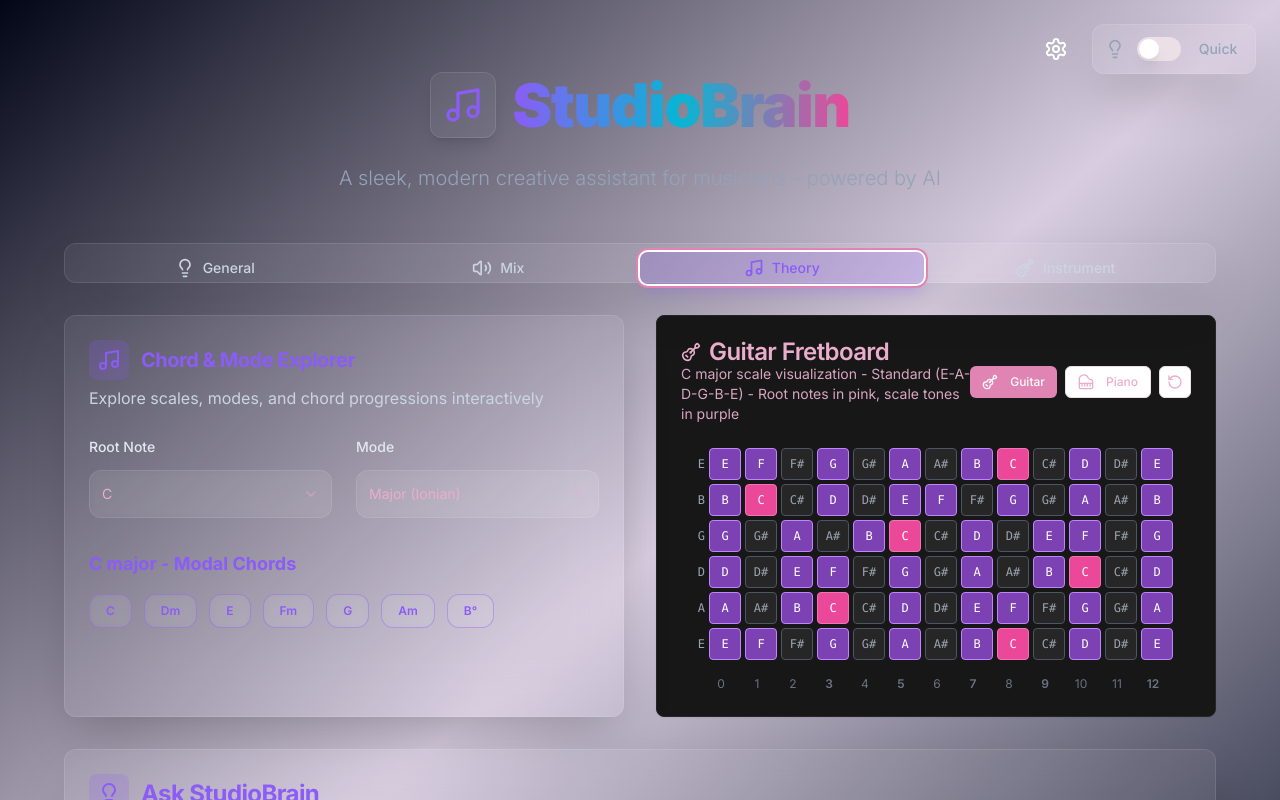
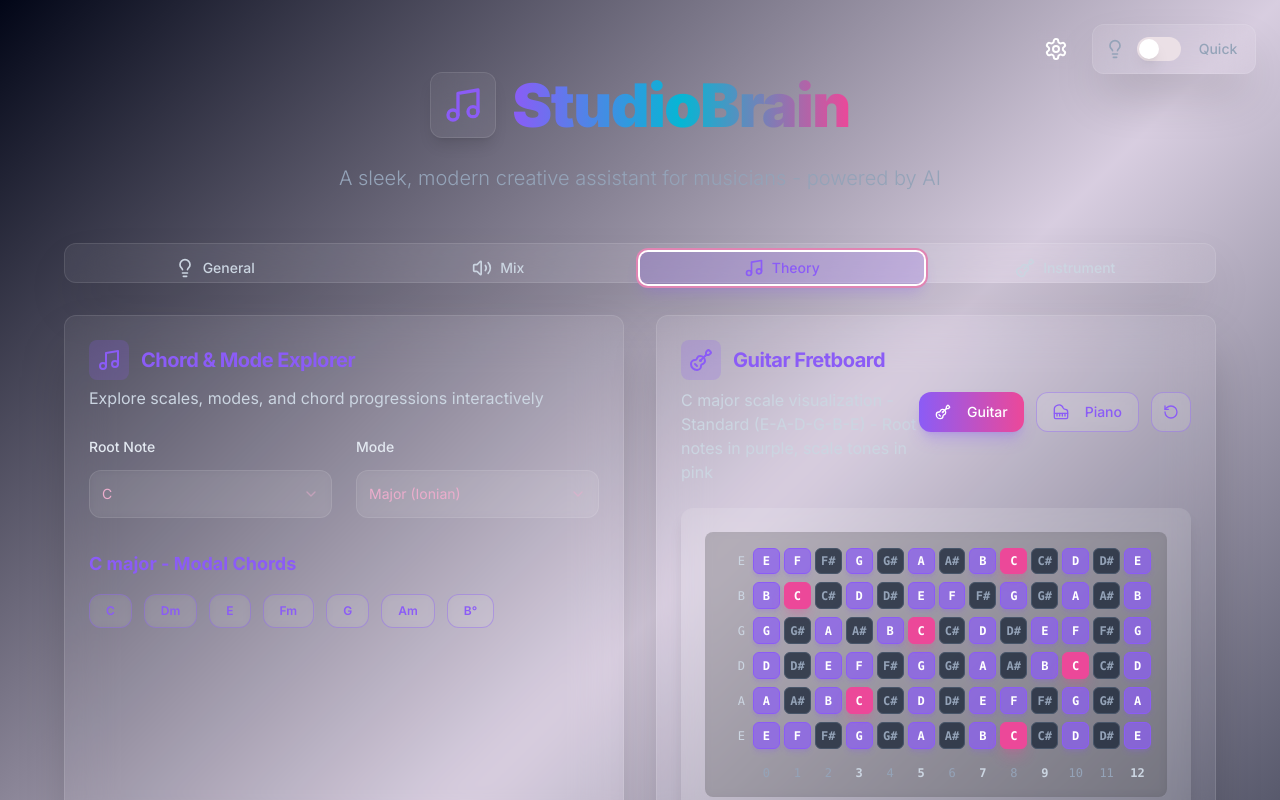
Before and after one commit to jtiovino/studiobrain, a Next.js app: page / in a window 1280 px wide. Both pictures are taken after a click on the tab "Theory". Shown: the top 800 px of the page. Built offline with nearby package versions, Linux system fonts and the light colour scheme.

Commit message:
v0.3.1 all modules look good

```diff
--- a/app/page.tsx
+++ b/app/page.tsx
@@ -338,8 +338,8 @@ export default function StudioBrain() {
     return fretboard
   }
 
-  // Piano keyboard layout (2 octaves starting from C)
-  const generatePianoKeys = (scaleNotes: string[], selectedChord: string, startOctave = 3, numOctaves = 2): PianoKey[] => {
+  // Piano keyboard layout (1 octave starting from C)
+  const generatePianoKeys = (scaleNotes: string[], selectedChord: string, startOctave = 3, numOctaves = 1): PianoKey[] => {
     const notes = ["C", "C#", "D", "D#", "E", "F", "F#", "G", "G#", "A", "A#", "B"]
     const keys: PianoKey[] = []
 
@@ -367,7 +367,7 @@ export default function StudioBrain() {
   // Memoized values to prevent unnecessary re-renders
   const scaleNotes = React.useMemo(() => generateScaleNotes(), [selectedChord, selectedMode])
   const fretboard = React.useMemo(() => generateFretboardNotes(), [currentTuning])
-  const pianoKeys = React.useMemo(() => generatePianoKeys(scaleNotes, selectedChord), [scaleNotes, selectedChord])
+  const pianoKeys = React.useMemo(() => generatePianoKeys(scaleNotes, selectedChord, 3, 1), [scaleNotes, selectedChord])
 
   // Display tuning strings based on flip state
   const displayTuningStrings = fretboardFlipped ? [...currentTuning.strings].reverse() : currentTuning.strings
@@ -796,36 +796,54 @@ export default function StudioBrain() {
               </Card>
 
               {/* Guitar Fretboard/Piano Visualization */}
-              <Card className={`bg-neutral-900 border-neutral-800 transition-all duration-300 ${scaleChangeAnimation || tuningChangeAnimation || flipAnimation ? lessonMode ? 'ring-2 ring-sky-400/50 shadow-lg shadow-sky-400/20' : 'ring-2 ring-primary/50 shadow-lg shadow-primary/20' : ''}`}>
-                <CardHeader>
+              <Card className={`bg-glass-bg backdrop-blur-xl border border-glass-border rounded-xl shadow-2xl transition-all duration-300 ${scaleChangeAnimation || tuningChangeAnimation || flipAnimation ? lessonMode ? 'ring-2 ring-neon-cyan/50 shadow-lg shadow-neon-cyan/20' : 'ring-2 ring-neon-purple/50 shadow-lg shadow-neon-purple/20' : ''}`}>
+                <CardHeader className="pb-6">
                   <div className="flex items-center justify-between">
                     <div>
-                      <CardTitle className={`flex items-center gap-2 ${lessonMode ? 'text-sky-400' : ''}`}>
-                        {visualizerView === 'guitar' ? <Guitar className={`w-5 h-5 ${lessonMode ? 'text-sky-400' : ''}`} /> : <Piano className={`w-5 h-5 ${lessonMode ? 'text-sky-400' : ''}`} />}
+                      <CardTitle className={`flex items-center gap-3 text-xl font-bold ${lessonMode ? 'text-neon-cyan' : 'text-neon-purple'}`}>
+                        <div className={`p-2 rounded-lg ${lessonMode ? 'bg-neon-cyan/20' : 'bg-neon-purple/20'}`}>
+                          {visualizerView === 'guitar' ? <Guitar className={`w-6 h-6 ${lessonMode ? 'text-neon-cyan' : 'text-neon-purple'}`} /> : <Piano className={`w-6 h-6 ${lessonMode ? 'text-neon-cyan' : 'text-neon-purple'}`} />}
+                        </div>
                         {visualizerView === 'guitar' ? 'Guitar Fretboard' : 'Piano Keyboard'}
                       </CardTitle>
-                      <CardDescription className={lessonMode ? 'text-sky-300' : ''}>
-                        {selectedChord} {selectedMode} scale visualization {visualizerView === 'guitar' ? `- ${currentTuning.name}` : '- 2 Octaves (C3-B4)'} - Root notes in {lessonMode ? 'cyan, scale tones in blue' : 'pink, scale tones in purple'}
+                      <CardDescription className="text-slate-300 text-base mt-2">
+                        {selectedChord} {selectedMode} scale visualization {visualizerView === 'guitar' ? `- ${currentTuning.name}` : '- One Octave (C3-B3)'} - Root notes in {lessonMode ? 'cyan, scale tones in blue' : 'purple, scale tones in pink'}
                       </CardDescription>
                     </div>
-                    <div className="flex flex-col sm:flex-row items-end sm:items-center gap-2">
-                      <div className="flex items-center gap-2">
+                    <div className="flex flex-col sm:flex-row items-end sm:items-center gap-3">
+                      <div className="flex items-center gap-3">
                         <Button
                           variant={visualizerView === 'guitar' ? 'default' : 'outline'}
                           size="sm"
                           onClick={() => setVisualizerView('guitar')}
-                          className={`h-8 text-xs ${lessonMode ? (visualizerView === 'guitar' ? 'bg-sky-400 hover:bg-sky-500 text-white hover:text-white' : 'border-sky-400 text-sky-400 hover:bg-sky-400/20 hover:text-sky-300') : ''}`}
+                          className={`h-10 px-4 rounded-xl font-medium transition-all duration-300 ${
+                            visualizerView === 'guitar'
+                              ? lessonMode
+                                ? 'bg-gradient-to-r from-neon-cyan to-neon-blue text-black shadow-lg shadow-neon-cyan/30 hover:shadow-neon-cyan/50'
+                                : 'bg-gradient-to-r from-neon-purple to-neon-pink text-white shadow-lg shadow-neon-purple/30 hover:shadow-neon-purple/50'
+                              : lessonMode
+                                ? 'bg-white/10 backdrop-blur-md border-neon-cyan/40 text-neon-cyan hover:bg-neon-cyan/10 hover:border-neon-cyan'
+                                : 'bg-white/10 backdrop-blur-md border-neon-purple/40 text-neon-purple hover:bg-neon-purple/10 hover:border-neon-purple'
+                          }`}
                         >
-                          <Guitar className="w-3 h-3 mr-1" />
+                          <Guitar className="w-4 h-4 mr-2" />
                           <span className="hidden sm:inline">Guitar</span>
                         </Button>
                         <Button
                           variant={visualizerView === 'piano' ? 'default' : 'outline'}
                           size="sm"
                           onClick={() => setVisualizerView('piano')}
-                          className={`h-8 text-xs ${lessonMode ? (visualizerView === 'piano' ? 'bg-sky-400 hover:bg-sky-500 text-white hover:text-white' : 'border-sky-400 text-sky-400 hover:bg-sky-400/20 hover:text-sky-300') : ''}`}
+                          className={`h-10 px-4 rounded-xl font-medium transition-all duration-300 ${
+                            visualizerView === 'piano'
+                              ? lessonMode
+                                ? 'bg-gradient-to-r from-neon-cyan to-neon-blue text-black shadow-lg shadow-neon-cyan/30 hover:shadow-neon-cyan/50'
+                                : 'bg-gradient-to-r from-neon-purple to-neon-pink text-white shadow-lg shadow-neon-purple/30 hover:shadow-neon-purple/50'
+                              : lessonMode
+                                ? 'bg-white/10 backdrop-blur-md border-neon-cyan/40 text-neon-cyan hover:bg-neon-cyan/10 hover:border-neon-cyan'
+                                : 'bg-white/10 backdrop-blur-md border-neon-purple/40 text-neon-purple hover:bg-neon-purple/10 hover:border-neon-purple'
+                          }`}
                         >
-                          <Piano className="w-3 h-3 mr-1" />
+                          <Piano className="w-4 h-4 mr-2" />
                           <span className="hidden sm:inline">Piano</span>
                         </Button>
                         {visualizerView === 'guitar' && (
@@ -833,43 +851,44 @@ export default function StudioBrain() {
                             variant="outline"
                             size="sm"
                             onClick={handleFretboardFlip}
-                            className={`h-8 w-8 p-0 ${lessonMode ? 'border-sky-400 text-sky-400 hover:bg-sky-400/20 hover:text-sky-300' : ''}`}
+                            className={`h-10 w-10 p-0 rounded-xl transition-all duration-300 ${lessonMode ? 'bg-white/10 backdrop-blur-md border-neon-cyan/40 text-neon-cyan hover:bg-neon-cyan/10 hover:border-neon-cyan' : 'bg-white/10 backdrop-blur-md border-neon-purple/40 text-neon-purple hover:bg-neon-purple/10 hover:border-neon-purple'}`}
                             title={`${fretboardFlipped ? 'Standard view (High E top)' : 'Inverted view (Low E top)'}`}
                           >
-                            <RotateCcw className="w-3 h-3" />
+                            <RotateCcw className="w-4 h-4" />
                           </Button>
                         )}
                       </div>
                     </div>
                   </div>
                 </CardHeader>
-                <CardContent>
+                <CardContent className="pt-0 overflow-hidden">
                   {visualizerView === 'guitar' ? (
-                    <>
-                      <div>
-                        <div className={`space-y-1 transition-transform duration-400 ${flipAnimation ? 'scale-y-95' : ''}`}>
+                    <div className="bg-white/10 backdrop-blur-md rounded-xl p-4 sm:p-6 shadow-lg w-full">
+                      <div className="bg-black/20 backdrop-blur-sm rounded-lg p-3 sm:p-4">
+                        <div className={`w-full max-w-[600px] mx-auto transition-transform duration-400 ${flipAnimation ? 'scale-y-95' : ''}`}>
+                          <div className="space-y-1 sm:space-y-2">
                             {displayFretboard.map((string, stringIndex) => (
-                            <div key={stringIndex} className="flex items-center gap-1">
-                              <div className="w-6 text-xs font-mono text-gray-400 text-right flex-shrink-0">
+                              <div key={stringIndex} className="grid grid-cols-[auto_1fr] items-center gap-2">
+                                <div className="w-6 text-xs font-mono text-slate-300 text-right font-medium">
                                   {displayTuningStrings[stringIndex]}
                                 </div>
-                              <div className="flex gap-0.5 sm:gap-1">
+                                <div className="grid grid-cols-13 gap-0.5 sm:gap-1">
                                   {string.slice(0, 13).map((note, fretIndex) => {
                                     const isRoot = note === selectedChord
                                     const isInScale = scaleNotes.includes(note) && !isRoot
                                     return (
                                       <div
                                         key={fretIndex}
-                                      className={`w-5 h-5 sm:w-8 sm:h-8 border border-gray-600 rounded flex items-center justify-center text-xs font-mono transition-colors duration-200 flex-shrink-0 ${
+                                        className={`aspect-square border rounded-md flex items-center justify-center text-[9px] sm:text-xs font-mono font-bold transition-all duration-200 ${
                                           isRoot
-                                          ? lessonMode ? 'bg-cyan-400 text-white border-cyan-300' : 'bg-pink-500 text-white border-pink-400'
+                                            ? lessonMode ? 'bg-neon-cyan text-black border-neon-cyan shadow-lg shadow-neon-cyan/30' : 'bg-neon-pink text-white border-neon-pink shadow-lg shadow-neon-pink/30'
                                             : isInScale
-                                          ? lessonMode ? 'bg-blue-500/70 text-white border-blue-400' : 'bg-purple-500/70 text-white border-purple-400'
-                                          : 'bg-neutral-800 text-gray-400 hover:bg-gray-700'
+                                            ? lessonMode ? 'bg-neon-blue/70 text-white border-neon-blue shadow-md shadow-neon-blue/20' : 'bg-neon-purple/70 text-white border-neon-purple shadow-md shadow-neon-purple/20'
+                                            : 'bg-slate-800/80 text-slate-400 border-slate-600 hover:bg-slate-700/80 hover:border-slate-500'
                                         }`}
                                         title={`${note} ${isRoot ? '(Root)' : isInScale ? '(Scale)' : ''}`}
                                       >
-                                      <span className="text-xs">{fretIndex === 0 ? note : note}</span>
+                                        <span>{note}</span>
                                       </div>
                                     )
                                   })}
@@ -877,33 +896,36 @@ export default function StudioBrain() {
                               </div>
                             ))}
                           </div>
-                      </div>
-                      <div className="mt-4">
-                        <div className="flex justify-start text-xs text-gray-500 ml-6">
-                          <div className="flex items-center gap-0.5 sm:gap-1">
+                          <div className="mt-3 sm:mt-4">
+                            <div className="grid grid-cols-[auto_1fr] items-center gap-2">
+                              <div className="w-6"></div>
+                              <div className="grid grid-cols-13 gap-0.5 sm:gap-1">
                                 {Array.from({ length: 13 }, (_, i) => (
-                              <span key={i} className={`w-5 sm:w-8 text-center flex-shrink-0 ${[3, 5, 7, 9, 12].includes(i) ? 'font-semibold' : ''}`}>
+                                  <span key={i} className={`text-center text-[9px] sm:text-xs font-mono ${[3, 5, 7, 9, 12].includes(i) ? 'font-bold text-slate-300' : 'font-medium text-slate-400'}`}>
                                     {i}
                                   </span>
                                 ))}
                               </div>
                             </div>
                           </div>
-                    </>
+                        </div>
+                      </div>
+                    </div>
                   ) : (
-                    <div className="bg-neutral-800 p-4 rounded-lg">
-                      <div className="flex justify-center overflow-x-auto">
-                        <div className="relative scale-90 origin-center">
+                    <div className="bg-white/10 backdrop-blur-md rounded-xl p-4 sm:p-6 shadow-lg w-full">
+                      <div className="bg-black/20 backdrop-blur-sm rounded-lg p-4 sm:p-6 overflow-hidden">
+                        <div className="w-full max-w-[400px] mx-auto">
+                          <div className="relative w-full mx-auto">
                           {/* White keys */}
                           <div className="flex">
-                            {pianoKeys.filter(key => !key.isBlackKey).map((key, index) => (
+                            {pianoKeys.filter(key => !key.isBlackKey).map((key, keyIndex) => (
                               <div
                                 key={key.fullName}
-                                className={`w-9 h-28 border border-gray-600 rounded-b flex items-end justify-center pb-1 text-xs font-mono transition-colors duration-200 ${
+                                className={`flex-1 h-32 border border-gray-600 rounded-b flex items-end justify-center pb-2 text-sm font-mono font-bold transition-colors duration-200 ${
                                   key.isRoot
-                                    ? lessonMode ? 'bg-cyan-400 text-white border-cyan-300' : 'bg-pink-500 text-white border-pink-400'
+                                    ? lessonMode ? 'bg-neon-cyan text-black border-neon-cyan shadow-lg shadow-neon-cyan/30' : 'bg-neon-pink text-white border-neon-pink shadow-lg shadow-neon-pink/30'
                                     : key.isInScale
-                                    ? lessonMode ? 'bg-blue-500/70 text-white border-blue-400' : 'bg-purple-500/70 text-white border-purple-400'
+                                    ? lessonMode ? 'bg-neon-blue/70 text-white border-neon-blue shadow-md shadow-neon-blue/20' : 'bg-neon-purple/70 text-white border-neon-purple shadow-md shadow-neon-purple/20'
                                     : 'bg-white text-black hover:bg-gray-100'
                                 }`}
                                 title={`${key.note}${key.octave} ${key.isRoot ? '(Root)' : key.isInScale ? '(Scale)' : ''}`}
@@ -914,8 +936,8 @@ export default function StudioBrain() {
                           </div>
 
                           {/* Black keys */}
-                          <div className="absolute top-0 flex">
-                            {pianoKeys.filter(key => !key.isBlackKey).map((whiteKey, index) => {
+                          <div className="absolute top-0 flex w-full">
+                            {pianoKeys.filter(key => !key.isBlackKey).map((whiteKey, whiteIndex) => {
                               const blackKeyNote = pianoKeys.find(key =>
                                 key.isBlackKey &&
                                 key.octave === whiteKey.octave &&
@@ -929,15 +951,15 @@ export default function StudioBrain() {
                               )
 
                               return blackKeyNote ? (
-                                <div key={blackKeyNote.fullName} className="relative">
-                                  <div className="w-9 h-6"></div>
+                                <div key={blackKeyNote.fullName} className="relative flex-1">
+                                  <div className="h-6"></div>
                                   <div
-                                    className={`absolute top-0 left-7 w-5 h-20 border border-neutral-800 rounded-b flex items-end justify-center pb-1 text-xs font-mono transition-colors duration-200 ${
+                                    className={`absolute top-0 left-1/2 transform -translate-x-1/2 translate-x-4 w-6 h-24 border rounded-b flex items-end justify-center pb-1 text-xs font-mono font-bold transition-colors duration-200 ${
                                       blackKeyNote.isRoot
-                                        ? lessonMode ? 'bg-cyan-500 text-white border-cyan-400' : 'bg-pink-600 text-white border-pink-500'
+                                        ? lessonMode ? 'bg-neon-cyan text-black border-neon-cyan shadow-lg shadow-neon-cyan/30' : 'bg-neon-pink text-white border-neon-pink shadow-lg shadow-neon-pink/30'
                                         : blackKeyNote.isInScale
-                                        ? lessonMode ? 'bg-blue-600/80 text-white border-blue-500' : 'bg-purple-600/80 text-white border-purple-500'
-                                        : 'bg-neutral-900 text-white hover:bg-neutral-800'
+                                        ? lessonMode ? 'bg-neon-blue/80 text-white border-neon-blue shadow-md shadow-neon-blue/20' : 'bg-neon-purple/80 text-white border-neon-purple shadow-md shadow-neon-purple/20'
+                                        : 'bg-slate-900 text-white hover:bg-slate-800 border-slate-700'
                                     }`}
                                     title={`${blackKeyNote.note}${blackKeyNote.octave} ${blackKeyNote.isRoot ? '(Root)' : blackKeyNote.isInScale ? '(Scale)' : ''}`}
                                   >
@@ -945,14 +967,15 @@ export default function StudioBrain() {
                                   </div>
                                 </div>
                               ) : (
-                                <div key={`spacer-${index}`} className="w-9 h-6"></div>
+                                <div key={`spacer-${whiteIndex}`} className="flex-1 h-6"></div>
                               )
                             })}
                           </div>
                         </div>
+                        <div className="text-center mt-4 sm:mt-6 text-xs sm:text-sm text-slate-400 font-medium">
+                          C3 - B3 (One Octave)
                         </div>
-                      <div className="text-center mt-4 text-xs text-gray-500">
-                        C3 - B4 (2 Octaves)
+                        </div>
                       </div>
                     </div>
                   )}
--- a/tailwind.config.ts
+++ b/tailwind.config.ts
@@ -14,6 +14,9 @@ const config: Config = {
   	extend: {
   		fontFamily: {
   			sans: ['Inter', 'system-ui', 'sans-serif'],
+  		},
+  		gridTemplateColumns: {
+  			'13': 'repeat(13, minmax(0, 1fr))',
   		},
   		colors: {
   			// Audio production neon theme
```
Lines whose indentation alone changed are shown as unchanged.
